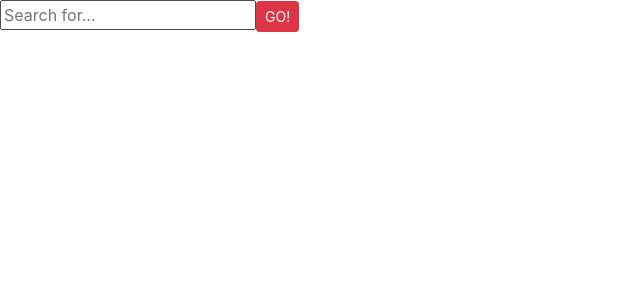
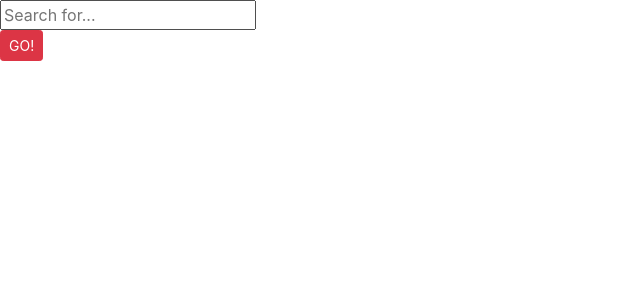
Before and after one commit to jman11111/SEPhotoApp, a React (Create React App) app in the folder client/apple/: page / in a window 1280 px wide. Shown: the top 300 px of the page, without its empty margins (0-640 px from the left). Built offline with nearby package versions, Linux system fonts and the light colour scheme.

Commit message:
button made into component that is child to search

```diff
--- a/client/apple/src/App.js
+++ b/client/apple/src/App.js
@@ -1,12 +1,15 @@
-import React, { Component } from 'react';
-import logo from './logo.svg';
-import './App.css';
-import Search from './components/Search';
+import React, { Component } from "react";
+import logo from "./logo.svg";
+import "./App.css";
+import Search from "./components/Search";
+import Button from "./components/button";
 
 class App extends Component {
   render() {
-    return(
-      <Search />
+    return (
+      <React.Fragment>
+        <Search />
+      </React.Fragment>
     );
   }
 }
--- a/client/apple/src/components/Search.js
+++ b/client/apple/src/components/Search.js
@@ -1,4 +1,5 @@
 import React, { Component } from "react";
+import Button from "./button";
 
 class Search extends Component {
   state = {
@@ -19,7 +20,7 @@ class Search extends Component {
           ref={input => (this.search = input)}
           onChange={this.handleInputChange}
         />
-        <button className="btn btn-danger btn-sm">GO!</button>
+        <Button />
         <p>{this.state.query}</p>
       </form>
     );
--- /dev/null
+++ b/client/apple/src/components/button.jsx
@@ -0,0 +1,14 @@
+import React, { Component } from "react";
+
+class Button extends Component {
+  state = {};
+  render() {
+    return (
+      <div>
+        <button className="btn btn-danger btn-sm">GO!</button>
+      </div>
+    );
+  }
+}
+
+export default Button;
```
